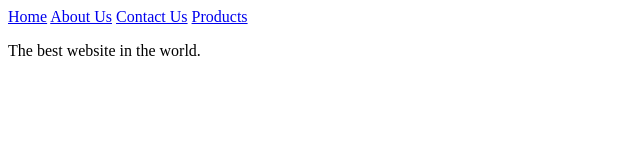
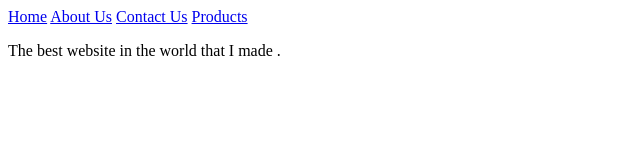
Before and after one commit to KKhola12/practiceing-github21, a plain HTML site: page index.html in a window 1280 px wide. Shown: the full height of the page, 0-640 px from the left. Drawn offline with nearby package versions, Linux system fonts and the light colour scheme.

Commit message:
Just made changed

```diff
--- a/index.html
+++ b/index.html
@@ -13,7 +13,7 @@
             <a href="contact-us.html">Contact Us</a>
             <a href="products/single-products.html">Products</a>
         </div>
-        <p>The best website in the world.</p>
+        <p>The best website in the world that I made .</p>
     </body>
 
 </html>
```
